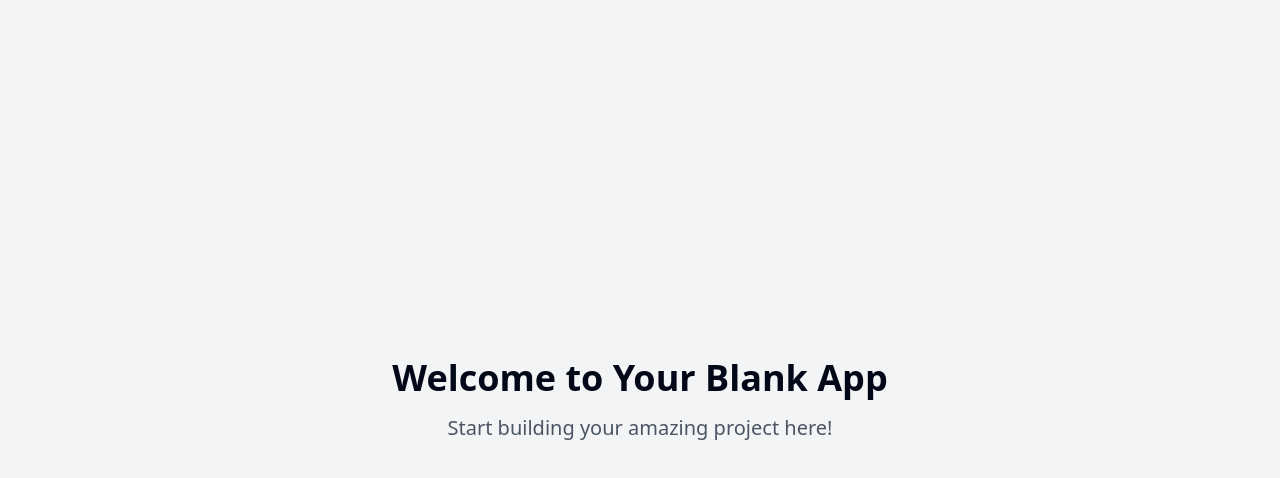
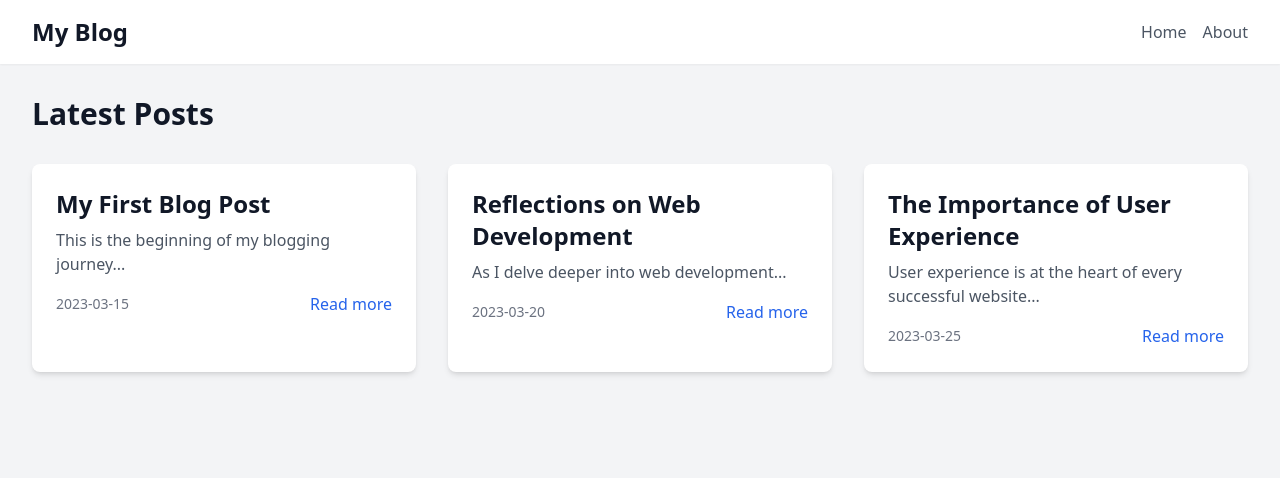
Before and after one commit to GPT-Engineer-App-Dev/simple-posting-haven, a React (Vite) app: page / in a window 1280 px wide. Shown: the top 478 px of the page. Built offline with nearby package versions, Linux system fonts and the light colour scheme.

Commit message:
Create personal blog structure
Initial setup for a personal blog, including necessary components and routing.
[skip gpt_engineer]

```diff
--- /dev/null
+++ b/src/components/BlogPost.jsx
@@ -0,0 +1,21 @@
+import React from 'react';
+import { Link } from 'react-router-dom';
+
+const BlogPost = ({ id, title, excerpt, date }) => {
+  return (
+    <article className="bg-white rounded-lg shadow-md overflow-hidden">
+      <div className="p-6">
+        <h2 className="text-2xl font-semibold mb-2">
+          <Link to={`/post/${id}`} className="text-gray-900 hover:text-blue-600">{title}</Link>
+        </h2>
+        <p className="text-gray-600 mb-4">{excerpt}</p>
+        <div className="flex justify-between items-center">
+          <span className="text-sm text-gray-500">{date}</span>
+          <Link to={`/post/${id}`} className="text-blue-600 hover:text-blue-800">Read more</Link>
+        </div>
+      </div>
+    </article>
+  );
+};
+
+export default BlogPost;
--- /dev/null
+++ b/src/components/Header.jsx
@@ -0,0 +1,22 @@
+import React from 'react';
+import { Link } from 'react-router-dom';
+
+const Header = () => {
+  return (
+    <header className="bg-white shadow-sm">
+      <div className="max-w-7xl mx-auto px-4 sm:px-6 lg:px-8">
+        <div className="flex justify-between items-center py-4">
+          <Link to="/" className="text-2xl font-bold text-gray-900">My Blog</Link>
+          <nav>
+            <ul className="flex space-x-4">
+              <li><Link to="/" className="text-gray-600 hover:text-gray-900">Home</Link></li>
+              <li><Link to="/about" className="text-gray-600 hover:text-gray-900">About</Link></li>
+            </ul>
+          </nav>
+        </div>
+      </div>
+    </header>
+  );
+};
+
+export default Header;
--- a/src/nav-items.jsx
+++ b/src/nav-items.jsx
@@ -1,5 +1,7 @@
-import { Home } from "lucide-react";
+import { Home, FileText, User } from "lucide-react";
 import Index from "./pages/Index.jsx";
+import PostPage from "./pages/PostPage.jsx";
+import About from "./pages/About.jsx";
 
 /**
  * Central place for defining the navigation items. Used for navigation components and routing.
@@ -11,4 +13,16 @@ export const navItems = [
     icon: <Home className="h-4 w-4" />,
     page: <Index />,
   },
+  {
+    title: "Post",
+    to: "/post/:id",
+    icon: <FileText className="h-4 w-4" />,
+    page: <PostPage />,
+  },
+  {
+    title: "About",
+    to: "/about",
+    icon: <User className="h-4 w-4" />,
+    page: <About />,
+  },
 ];
--- /dev/null
+++ b/src/pages/About.jsx
@@ -0,0 +1,26 @@
+import React from 'react';
+import Header from '../components/Header';
+
+const About = () => {
+  return (
+    <div className="min-h-screen bg-gray-100">
+      <Header />
+      <main className="max-w-3xl mx-auto px-4 sm:px-6 lg:px-8 py-8">
+        <h1 className="text-3xl font-bold text-gray-900 mb-4">About Me</h1>
+        <div className="bg-white rounded-lg shadow-md overflow-hidden">
+          <div className="p-6">
+            <p className="text-gray-600 mb-4">
+              Hello! I'm a passionate blogger and web developer. This blog is where I share my thoughts,
+              experiences, and insights about technology, web development, and life in general.
+            </p>
+            <p className="text-gray-600">
+              Feel free to explore my posts and get in touch if you'd like to connect or collaborate!
+            </p>
+          </div>
+        </div>
+      </main>
+    </div>
+  );
+};
+
+export default About;
--- a/src/pages/Index.jsx
+++ b/src/pages/Index.jsx
@@ -1,12 +1,25 @@
-// Update this page (the content is just a fallback if you fail to update the page)
+import React from 'react';
+import Header from '../components/Header';
+import BlogPost from '../components/BlogPost';
+
+const blogPosts = [
+  { id: 1, title: "My First Blog Post", excerpt: "This is the beginning of my blogging journey...", date: "2023-03-15" },
+  { id: 2, title: "Reflections on Web Development", excerpt: "As I delve deeper into web development...", date: "2023-03-20" },
+  { id: 3, title: "The Importance of User Experience", excerpt: "User experience is at the heart of every successful website...", date: "2023-03-25" },
+];
 
 const Index = () => {
   return (
-    <div className="min-h-screen flex items-center justify-center bg-gray-100">
-      <div className="text-center">
-        <h1 className="text-4xl font-bold mb-4">Welcome to Your Blank App</h1>
-        <p className="text-xl text-gray-600">Start building your amazing project here!</p>
-      </div>
+    <div className="min-h-screen bg-gray-100">
+      <Header />
+      <main className="max-w-7xl mx-auto px-4 sm:px-6 lg:px-8 py-8">
+        <h1 className="text-3xl font-bold text-gray-900 mb-8">Latest Posts</h1>
+        <div className="grid gap-8 md:grid-cols-2 lg:grid-cols-3">
+          {blogPosts.map((post) => (
+            <BlogPost key={post.id} {...post} />
+          ))}
+        </div>
+      </main>
     </div>
   );
 };
--- /dev/null
+++ b/src/pages/PostPage.jsx
@@ -0,0 +1,49 @@
+import React from 'react';
+import { useParams } from 'react-router-dom';
+import Header from '../components/Header';
+
+const blogPosts = {
+  1: {
+    title: "My First Blog Post",
+    content: "This is the full content of my first blog post. It's been an exciting journey starting this blog...",
+    date: "2023-03-15"
+  },
+  2: {
+    title: "Reflections on Web Development",
+    content: "As I continue my journey in web development, I've learned that there's always something new to discover...",
+    date: "2023-03-20"
+  },
+  3: {
+    title: "The Importance of User Experience",
+    content: "User experience is crucial in web design. A good UX can make or break a website...",
+    date: "2023-03-25"
+  }
+};
+
+const PostPage = () => {
+  const { id } = useParams();
+  const post = blogPosts[id];
+
+  if (!post) {
+    return <div>Post not found</div>;
+  }
+
+  return (
+    <div className="min-h-screen bg-gray-100">
+      <Header />
+      <main className="max-w-3xl mx-auto px-4 sm:px-6 lg:px-8 py-8">
+        <article className="bg-white rounded-lg shadow-md overflow-hidden">
+          <div className="p-6">
+            <h1 className="text-3xl font-bold text-gray-900 mb-4">{post.title}</h1>
+            <p className="text-gray-600 mb-6">{post.date}</p>
+            <div className="prose max-w-none">
+              <p>{post.content}</p>
+            </div>
+          </div>
+        </article>
+      </main>
+    </div>
+  );
+};
+
+export default PostPage;
```
